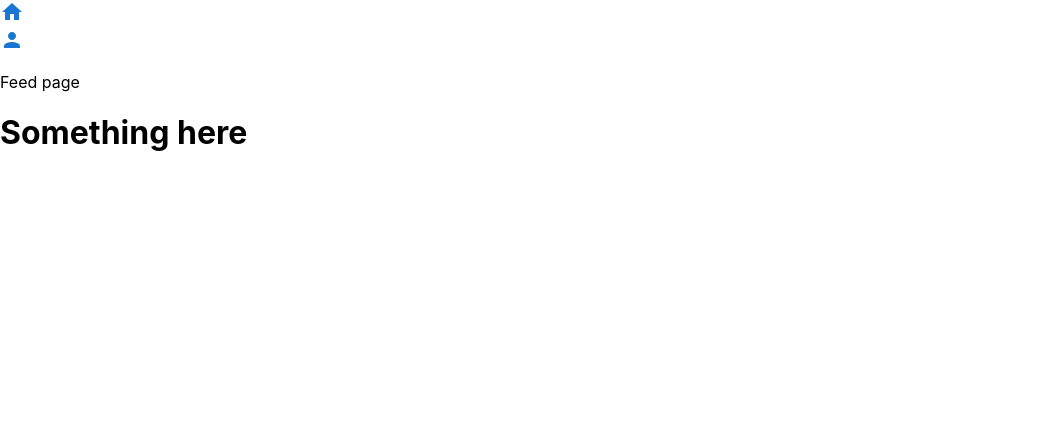
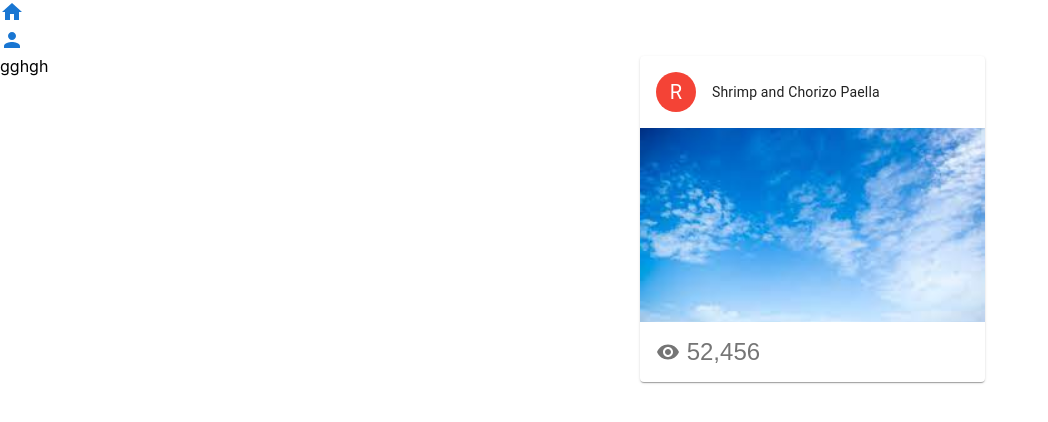
Before and after one commit to Margot-Jones/genesis-tiktuk, a React (Create React App) app in the folder my-tiktuk/: page / in a window 1280 px wide. Shown: the top 422 px of the page, without its empty margins (0-1048 px from the left). Built offline with nearby package versions, Linux system fonts and the light colour scheme.

Commit message:
make PostPart component

```diff
--- a/my-tiktuk/package.json
+++ b/my-tiktuk/package.json
@@ -5,8 +5,10 @@
   "dependencies": {
     "@emotion/react": "^11.6.0",
     "@emotion/styled": "^11.6.0",
+    "@material-ui/styles": "^4.11.4",
     "@mui/icons-material": "^5.1.0",
     "@mui/material": "^5.1.0",
+    "@mui/styles": "^5.1.0",
     "@testing-library/jest-dom": "^5.15.0",
     "@testing-library/react": "^11.2.7",
     "@testing-library/user-event": "^12.8.3",
--- a/my-tiktuk/src/components/Post.tsx
+++ b/my-tiktuk/src/components/Post.tsx
@@ -1,36 +1,30 @@
 import * as React from "react";
 import Card from "@mui/material/Card";
-import CardHeader from "@mui/material/CardHeader";
-import CardMedia from "@mui/material/CardMedia";
 import CardContent from "@mui/material/CardContent";
 import CardActions from "@mui/material/CardActions";
-import Avatar from "@mui/material/Avatar";
 import IconButton from "@mui/material/IconButton";
 import Typography from "@mui/material/Typography";
-import { red } from "@mui/material/colors";
 import FavoriteIcon from "@mui/icons-material/Favorite";
+import ChatIcon from "@mui/icons-material/Chat";
 import ShareIcon from "@mui/icons-material/Share";
+import { makeStyles } from "@mui/styles";
+import PostPart from "./PostPart";
+
+const hashtags = ["#kek", "#aga", "#net"];
+
+const useStyles = makeStyles({
+  icons: {
+    display: "flex",
+    justifyContent: "space-around",
+  },
+});
 
 let Post = () => {
+  const classes = useStyles();
+
   return (
     <Card sx={{ maxWidth: 345 }}>
-
-      <CardHeader
-        avatar={
-          <Avatar sx={{ bgcolor: red[500] }} aria-label="recipe">
-            R
-          </Avatar>
-        }
-        title="Shrimp and Chorizo Paella"
-        subheader="September 14, 2016"
-      />
-
-      <CardMedia
-        component="img"
-        height="194"
-        image="/static/images/cards/paella.jpg"
-        alt="Paella dish"
-      />
+      <PostPart />
 
       <CardContent>
         <Typography variant="body2" color="text.secondary">
@@ -40,17 +34,27 @@ let Post = () => {
         </Typography>
       </CardContent>
 
-      <CardActions disableSpacing>
+      <CardContent>
+        {hashtags.map((hash) => (
+          <Typography variant="body2" color="text.secondary" key={"hash"}>
+            {hash}
+          </Typography>
+        ))}
+      </CardContent>
+
+      <CardActions disableSpacing className={classes.icons}>
         <IconButton aria-label="add to favorites">
           <FavoriteIcon />
+        </IconButton>
+        <IconButton aria-label="chat">
+          <ChatIcon />
         </IconButton>
         <IconButton aria-label="share">
           <ShareIcon />
         </IconButton>
       </CardActions>
-
     </Card>
   );
-}
+};
 
 export default Post;
--- /dev/null
+++ b/my-tiktuk/src/components/PostPart.tsx
@@ -0,0 +1,28 @@
+import { red } from "@mui/material/colors";
+import Avatar from "@mui/material/Avatar";
+import CardHeader from "@mui/material/CardHeader";
+import CardMedia from "@mui/material/CardMedia";
+
+let PostPart = () => {
+    return (
+      <>
+        <CardHeader
+            avatar={
+            <Avatar sx={{ bgcolor: red[500] }} aria-label="recipe">
+                R
+            </Avatar>
+            }
+            title="Shrimp and Chorizo Paella"
+        />
+
+        <CardMedia
+            component="img"
+            height="194"
+            image="../../test.jpg"
+            alt="user_video"
+        />
+      </>
+    );
+  };
+
+  export default PostPart;
--- a/my-tiktuk/src/pages/Feed.tsx
+++ b/my-tiktuk/src/pages/Feed.tsx
@@ -1,8 +1,28 @@
+import { Card, Grid } from "@mui/material";
+import PostPart from "../components/PostPart";
+import CardActions from "@mui/material/CardActions";
+import IconButton from "@mui/material/IconButton";
+import VisibilityIcon from '@mui/icons-material/Visibility';
+
 let Feed = () => {
   return (
     <>
-      <p>Feed page</p>
-      <h1>Something here</h1>
+        <Grid container>
+            <Grid item md={6} >
+                gghgh
+            </Grid>
+
+            <Grid item md={6}>
+                <Card sx={{ maxWidth: 345 }}>
+                    <PostPart />
+                    <CardActions disableSpacing>
+                        <IconButton aria-label="add to favorites">
+                            <VisibilityIcon />&nbsp;52,456
+                        </IconButton>
+                    </CardActions>
+                </Card>
+            </Grid>
+        </Grid>
     </>
   );
 };
```
Also changed, not shown: my-tiktuk/public/test.jpg (added), 1 other file (tests, documents, lock files or other folders).
